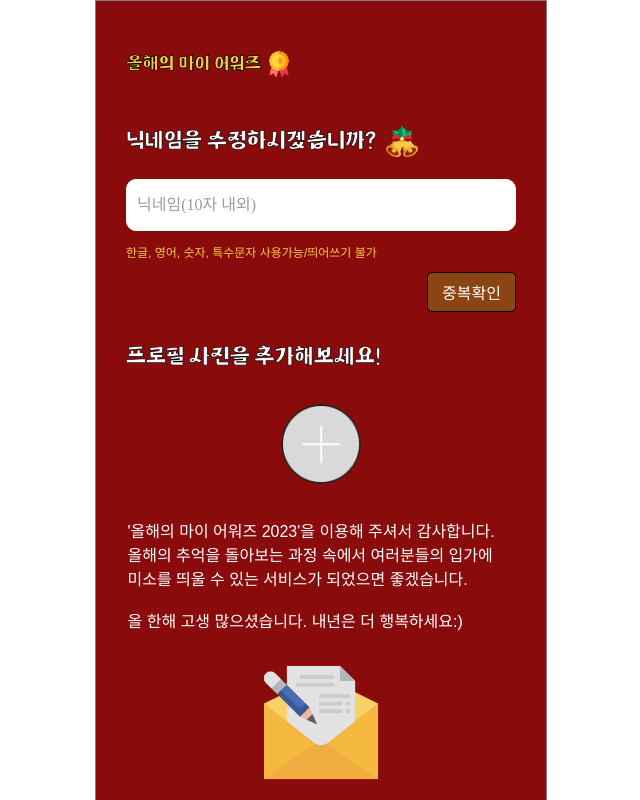
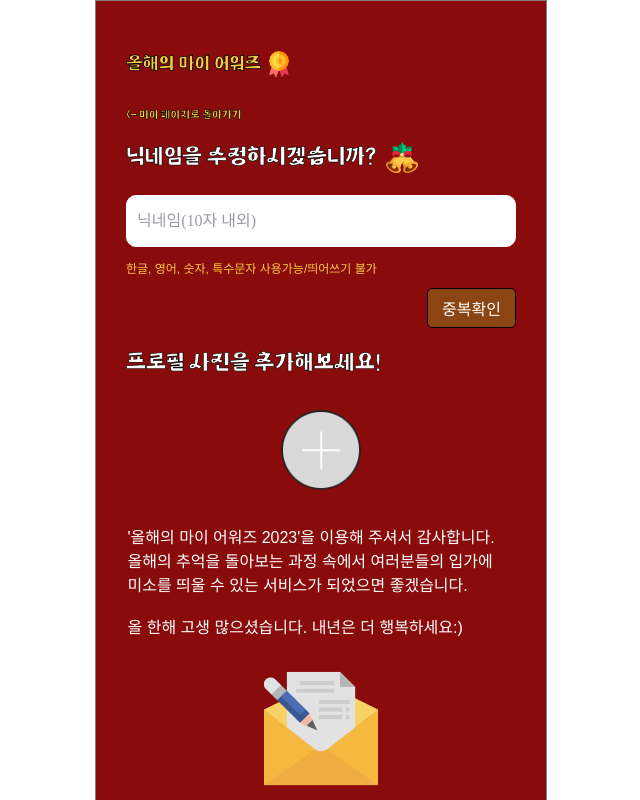
Before and after one commit to 2023-my-awards/2023-MY-AWARDS-FRONT-v2, a React (Vite) app: page /editprofile in a window 1280 px wide. Shown: the top 800 px of the page, without its empty margins (319-959 px from the left). Built offline with nearby package versions, Linux system fonts and the light colour scheme; a web font is replaced by a local one.

Commit message:
Feat: 닉네임 수정 페이지 - 뒤로가기 버튼 추가

```diff
--- a/src/css/SetProfile.css
+++ b/src/css/SetProfile.css
@@ -5,7 +5,8 @@
   background-position: center;
   width: 100%;
   height: cover;
-  margin: 0; /* body의 margin 제거 */
+  margin: 0;
+  /* body의 margin 제거 */
 }
 
 #content {
@@ -13,9 +14,20 @@
   font-size: 24px;
   color: #ffffff;
   text-align: left;
-  margin-top: 30px;
+  margin-top: 20px;
   margin-left: 30px;
   -webkit-text-stroke: 0.6px #000;
+}
+
+#back {
+  font-family: "Santokki", sans-serif;
+  color: #F7CC44;
+  font-size: 12px;
+  font-weight: 400;
+  line-height: normal;
+  -webkit-text-stroke: 0.015cm black;
+  margin-left: 30px;
+  cursor: pointer;
 }
 
 #bell {
@@ -57,8 +69,10 @@
 #photo {
   width: 27%;
   height: auto;
-  display: block; /* 인라인 요소를 블록 요소로 변경 (이미지는 기본적으로 인라인 요소) */
-  margin: 0 auto; /* 좌우 여백을 자동으로 설정하여 가운데 정렬 */
+  display: block;
+  /* 인라인 요소를 블록 요소로 변경 (이미지는 기본적으로 인라인 요소) */
+  margin: 0 auto;
+  /* 좌우 여백을 자동으로 설정하여 가운데 정렬 */
 }
 
 #paragragh {
--- a/src/pages/EditProfile.jsx
+++ b/src/pages/EditProfile.jsx
@@ -1,5 +1,5 @@
 import React, { useState } from 'react';
-import { useLocation } from 'react-router-dom';
+import { useLocation, useNavigate } from 'react-router-dom';
 import API from '../api/api';
 import Logo from '../components/Logo';
 import '../css/SetProfile.css';
@@ -135,9 +135,19 @@ const EditProfile = () => {
     }
   };
 
+  // 뒤로가기 버튼
+  const navigate = useNavigate();
+
+  const onClickBackButton = () => {
+    navigate(-1);
+  };
+
   return (
     <div id="setprofile">
       <Logo />
+      <p id="back" onClick={onClickBackButton}>
+        &lt;- 마이 페이지로 돌아가기
+      </p>
       <p id="content">
         닉네임을 수정하시겠습니까?
         <img id="bell" src="images/bell.png" alt="bell" />
```
